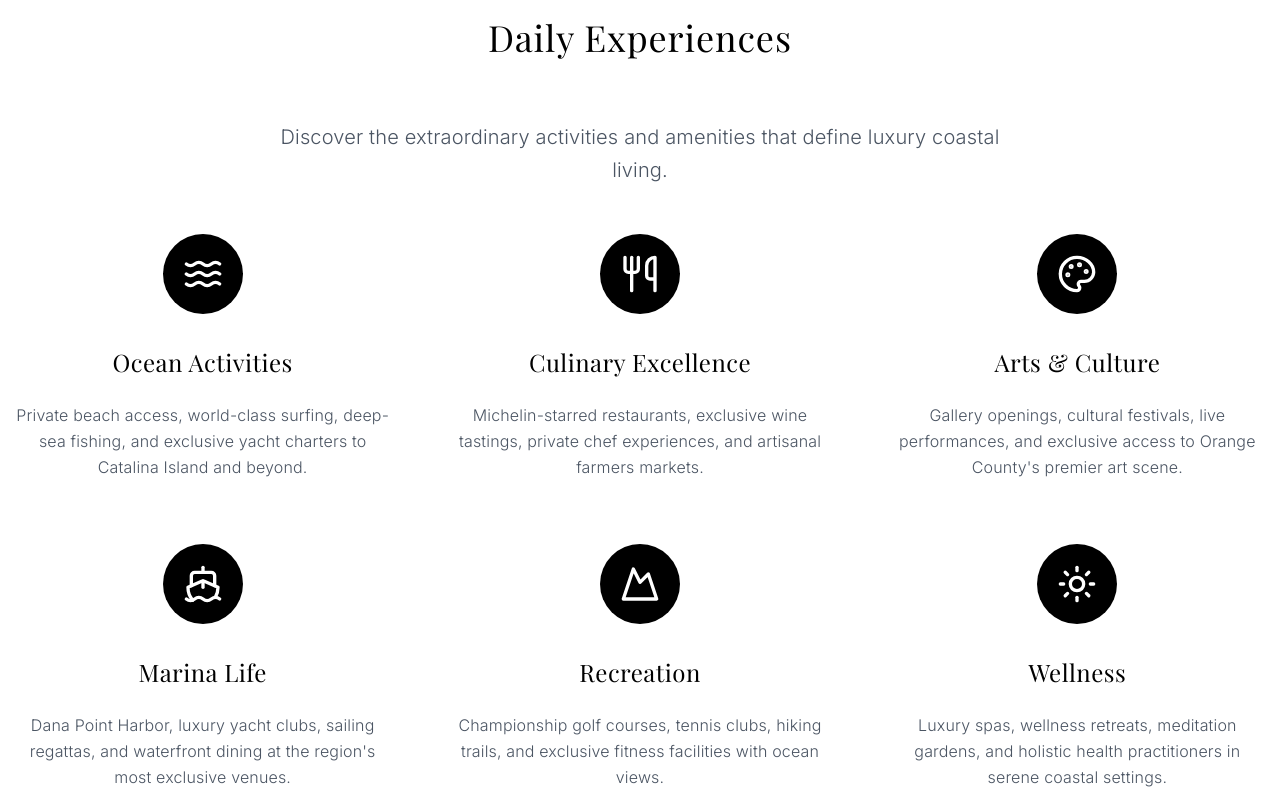
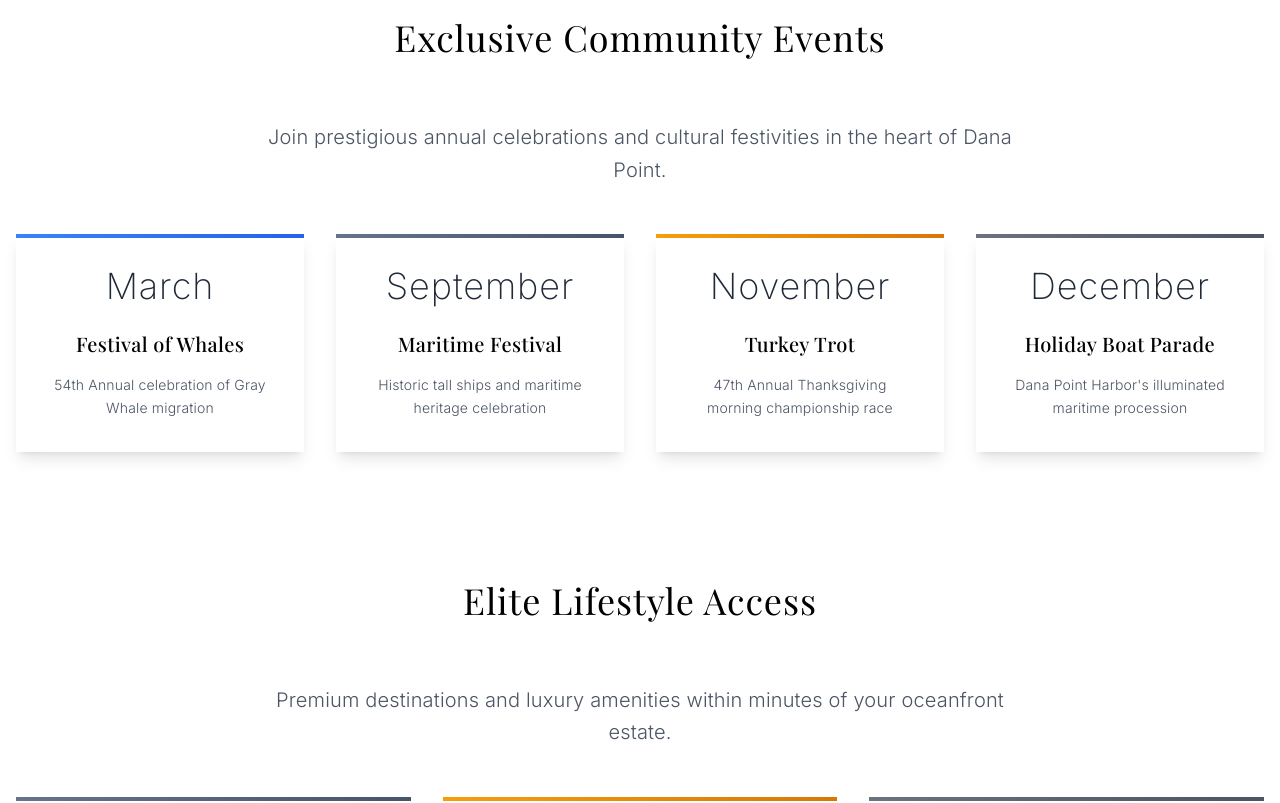
Before and after one commit to derekmmay/property-websites, a React (Vite) app: page /locale in a window 1280 px wide. Shown: the part 1760-2563 px from the top of the page. Built offline with nearby package versions, Linux system fonts and the light colour scheme; a web font is replaced by a local one.

Commit message:
Remove section

```diff
--- a/src/pages/Lifestyle.tsx
+++ b/src/pages/Lifestyle.tsx
@@ -115,75 +115,6 @@ const Lifestyle = () => {
           </div>
         </div>
 
-        {/* Lifestyle Categories */}
-        <div className="text-center mb-32">
-          <h2 className="text-4xl font-light text-black mb-16 text-center tracking-wide">Daily Experiences</h2>
-          <p className="text-xl text-gray-600 font-light max-w-3xl mx-auto mb-12 text-center leading-relaxed">
-            Discover the extraordinary activities and amenities that define luxury coastal living.
-          </p>
-          <div className="grid grid-cols-1 md:grid-cols-2 lg:grid-cols-3 gap-16">
-            <div className="text-center group">
-              <div className="w-20 h-20 bg-black rounded-full flex items-center justify-center mx-auto mb-8 group-hover:bg-gray-800 transition-colors duration-300">
-                <Waves className="w-10 h-10 text-white" />
-              </div>
-              <h3 className="text-2xl font-light text-black mb-6">Ocean Activities</h3>
-              <p className="text-gray-600 font-light leading-relaxed">
-                Private beach access, world-class surfing, deep-sea fishing, and exclusive yacht charters
-                to Catalina Island and beyond.
-              </p>
-            </div>
-            <div className="text-center group">
-              <div className="w-20 h-20 bg-black rounded-full flex items-center justify-center mx-auto mb-8 group-hover:bg-gray-800 transition-colors duration-300">
-                <Utensils className="w-10 h-10 text-white" />
-              </div>
-              <h3 className="text-2xl font-light text-black mb-6">Culinary Excellence</h3>
-              <p className="text-gray-600 font-light leading-relaxed">
-                Michelin-starred restaurants, exclusive wine tastings, private chef experiences,
-                and artisanal farmers markets.
-              </p>
-            </div>
-            <div className="text-center group">
-              <div className="w-20 h-20 bg-black rounded-full flex items-center justify-center mx-auto mb-8 group-hover:bg-gray-800 transition-colors duration-300">
-                <Palette className="w-10 h-10 text-white" />
-              </div>
-              <h3 className="text-2xl font-light text-black mb-6">Arts & Culture</h3>
-              <p className="text-gray-600 font-light leading-relaxed">
-                Gallery openings, cultural festivals, live performances, and exclusive access
-                to Orange County's premier art scene.
-              </p>
-            </div>
-            <div className="text-center group">
-              <div className="w-20 h-20 bg-black rounded-full flex items-center justify-center mx-auto mb-8 group-hover:bg-gray-800 transition-colors duration-300">
-                <Ship className="w-10 h-10 text-white" />
-              </div>
-              <h3 className="text-2xl font-light text-black mb-6">Marina Life</h3>
-              <p className="text-gray-600 font-light leading-relaxed">
-                Dana Point Harbor, luxury yacht clubs, sailing regattas, and waterfront dining
-                at the region's most exclusive venues.
-              </p>
-            </div>
-            <div className="text-center group">
-              <div className="w-20 h-20 bg-black rounded-full flex items-center justify-center mx-auto mb-8 group-hover:bg-gray-800 transition-colors duration-300">
-                <Mountain className="w-10 h-10 text-white" />
-              </div>
-              <h3 className="text-2xl font-light text-black mb-6">Recreation</h3>
-              <p className="text-gray-600 font-light leading-relaxed">
-                Championship golf courses, tennis clubs, hiking trails, and exclusive
-                fitness facilities with ocean views.
-              </p>
-            </div>
-            <div className="text-center group">
-              <div className="w-20 h-20 bg-black rounded-full flex items-center justify-center mx-auto mb-8 group-hover:bg-gray-800 transition-colors duration-300">
-                <Sun className="w-10 h-10 text-white" />
-              </div>
-              <h3 className="text-2xl font-light text-black mb-6">Wellness</h3>
-              <p className="text-gray-600 font-light leading-relaxed">
-                Luxury spas, wellness retreats, meditation gardens, and holistic health
-                practitioners in serene coastal settings.
-              </p>
-            </div>
-          </div>
-        </div>
 
         {/* Events Calendar Section */}
         <div className="mb-32">
```
